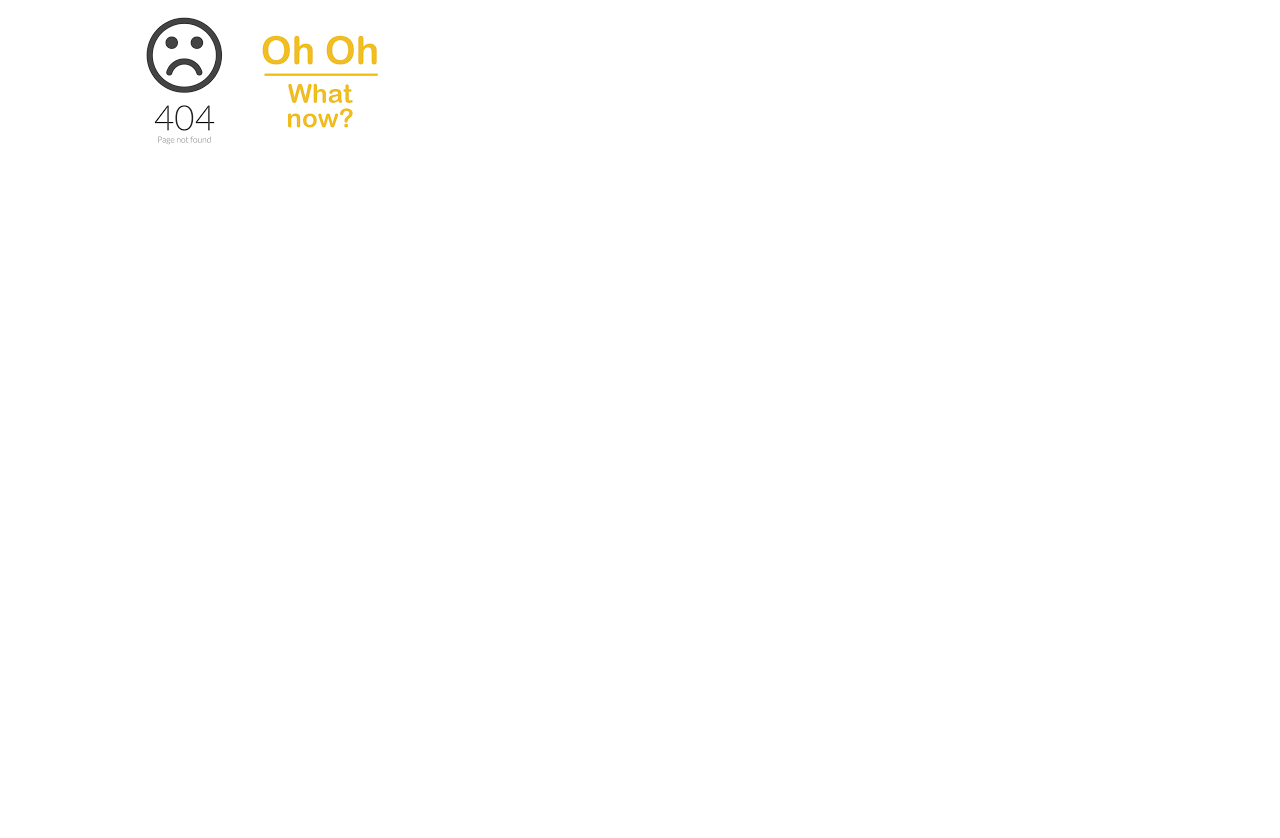
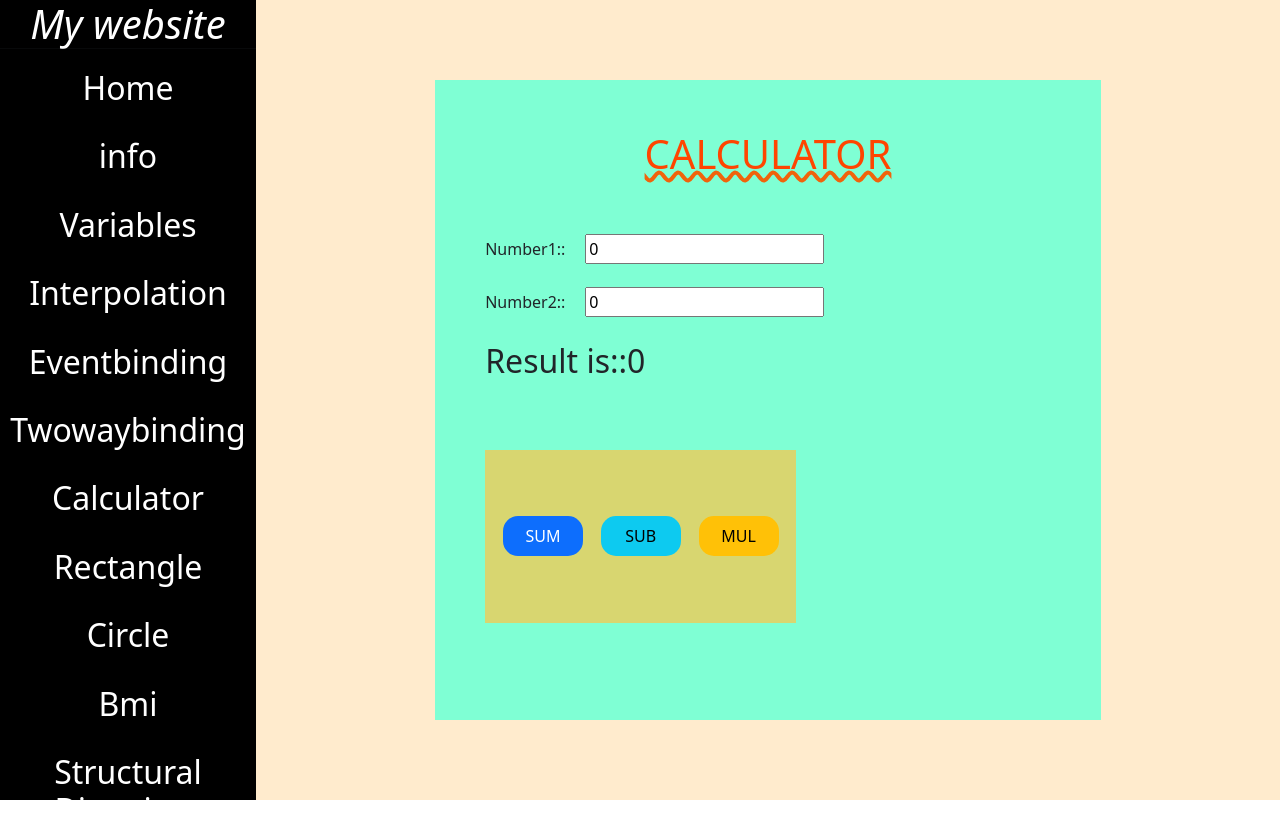
Before and after one commit to Ravikanikireddy/my-app2, an Angular app: page /dashboard/top in a window 1280 px wide. Shown: the top 838 px of the page. After the commit the page ends 800 px from the top, so only its background shows below. Built offline with nearby package versions, Linux system fonts and the light colour scheme; sample sign-in values are in the browser's storage.

Commit message:
calci with parent,child=top,bottom=html,com.ts

```diff
--- a/src/app/app-routing.module.ts
+++ b/src/app/app-routing.module.ts
@@ -39,6 +39,7 @@ import { ParentComponent } from './parent/parent.component';
 import { ItemComponent } from './item/item.component';
 import { NavComponent } from './nav/nav.component';
 import { CartComponent } from './cart/cart.component';
+import { TopComponent } from './top/top.component';
 
 
 const routes: Routes = [
@@ -78,7 +79,8 @@ const routes: Routes = [
        {path:'parent',component:ParentComponent},
        {path:'item',component:ItemComponent},
        {path:'nav',component:NavComponent},
-       {path:'cart',component:CartComponent}
+       {path:'cart',component:CartComponent},
+       {path:'top',component:TopComponent},
 
        ]},
      {path:'',component:LoginComponent },
--- a/src/app/app.module.ts
+++ b/src/app/app.module.ts
@@ -47,6 +47,8 @@ import { ChildComponent } from './child/child.component';
 import { ItemComponent } from './item/item.component';
 import { NavComponent } from './nav/nav.component';
 import { CartComponent } from './cart/cart.component';
+import { TopComponent } from './top/top.component';
+import { BottomComponent } from './bottom/bottom.component';
 
 
 
@@ -95,6 +97,8 @@ import { CartComponent } from './cart/cart.component';
     ItemComponent,
     NavComponent,
     CartComponent,
+    TopComponent,
+    BottomComponent,
 
   ],
   imports: [
--- /dev/null
+++ b/src/app/bottom/bottom.component.html
@@ -0,0 +1,7 @@
+<div class="bottom">
+
+    <button  class="btn btn-primary" (click)="sum()">SUM</button>
+     <button class="btn btn-info" (click)="sub()">SUB</button>
+     <button class="btn btn-warning" (click)="mul()">MUL</button>
+
+</div>
--- /dev/null
+++ b/src/app/bottom/bottom.component.scss
@@ -0,0 +1,15 @@
+.bottom{
+    width:55%;
+    height:80%;
+    background-color: #d8d670;
+    display:flex;
+    justify-content: space-evenly;
+    align-items: center;
+}
+button{
+    width:80px;
+    height:40px;
+    border-radius:15px;
+    border:0px;
+
+}
--- /dev/null
+++ b/src/app/bottom/bottom.component.ts
@@ -0,0 +1,29 @@
+import { Component, EventEmitter, Input, Output } from '@angular/core';
+import { AppComponent } from '../app.component';
+
+@Component({
+  selector: 'app-bottom',
+  templateUrl: './bottom.component.html',
+  styleUrls: ['./bottom.component.scss']
+})
+export class BottomComponent {
+  // @Input() public ac:number = 0;
+  @Input() public num1:number = 0;
+  @Input() public num2:number = 0;
+
+
+
+  @Output() public bEvent:EventEmitter<any> = new EventEmitter();
+
+
+
+sum(){
+  this.bEvent.emit(this.num1+this.num2);
+}
+sub(){
+  this.bEvent.emit(this.num1-this.num2);
+}
+mul(){
+  this.bEvent.emit(this.num1*this.num2);
+}
+}
--- a/src/app/dashboard/dashboard.component.html
+++ b/src/app/dashboard/dashboard.component.html
@@ -35,6 +35,7 @@
        <h2 routerLink="item">Items</h2>
        <h2 routerLink="nav">NavBars</h2>
        <h2 routerLink="cart">Carts</h2>
+       <h2 routerLink="top">Top-Parent</h2>
        <button (click)="logout()">logout</button>
        </div>
     <div class="right">
--- /dev/null
+++ b/src/app/top/top.component.html
@@ -0,0 +1,17 @@
+<div class="parent">
+    <div class="child">
+        <h1>calculator</h1><br><br>
+        <div class="child1">
+            <label for="">Number1::</label>
+            <input type="number" [(ngModel)]="num1"><br>
+            <label for="">Number2::</label>
+            <input type="number" [(ngModel)]="num2" >
+        </div>
+        <div class="child2">
+            <h2>Result is::{{result}}</h2>
+        </div>
+        <div class="child3">
+            <app-bottom [num1]="num1" [num2]="num2" (bEvent)="catch($event)"></app-bottom>
+        </div>
+    </div>
+</div>
--- /dev/null
+++ b/src/app/top/top.component.scss
@@ -0,0 +1,48 @@
+.parent {
+    width: 80vw;
+    height: 100vh;
+    background-color: blanchedalmond;
+    display:flex;
+    justify-content: center;
+    align-items: center;
+
+
+}
+
+.child{
+    width:65%;
+    height:80%;
+    background-color: aquamarine;
+    margin:50px;
+    padding:50px;
+}
+
+h1{
+    color: orangered;
+    text-align: center;
+    text-transform:uppercase ;
+    text-decoration: underline wavy rgb(240, 99, 11);
+}
+.child1 {
+    width: 80%;
+    height: 20%;
+
+
+}
+
+.child2 {
+    width: 80%;
+    height: 20%;
+}
+
+.child3 {
+    width: 100%;
+    height: 40%;
+
+}
+
+label {
+    display: inline-block;
+    width: 100px;
+    height: 50px;
+}
--- /dev/null
+++ b/src/app/top/top.component.ts
@@ -0,0 +1,16 @@
+import { Component, Input } from '@angular/core';
+
+@Component({
+  selector: 'app-top',
+  templateUrl: './top.component.html',
+  styleUrls: ['./top.component.scss']
+})
+export class TopComponent {
+  public num1:number = 0;
+  public num2:number = 0;
+  public result:number = 0;
+
+  catch(value:any){
+    this.result = value;
+  }
+}
```
Also changed, not shown: 2 other files (tests, documents, lock files or other folders).
